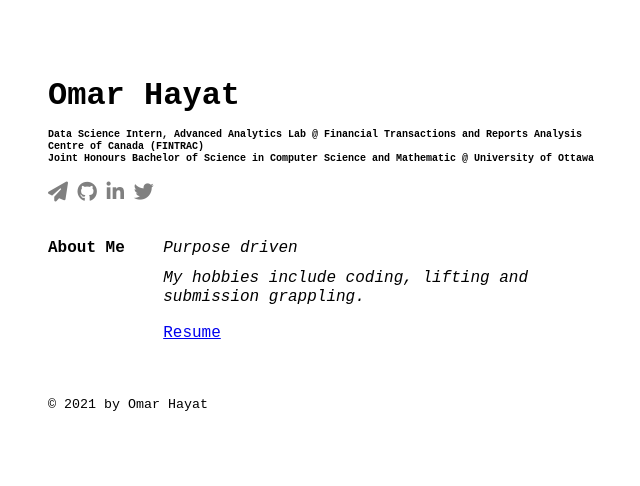
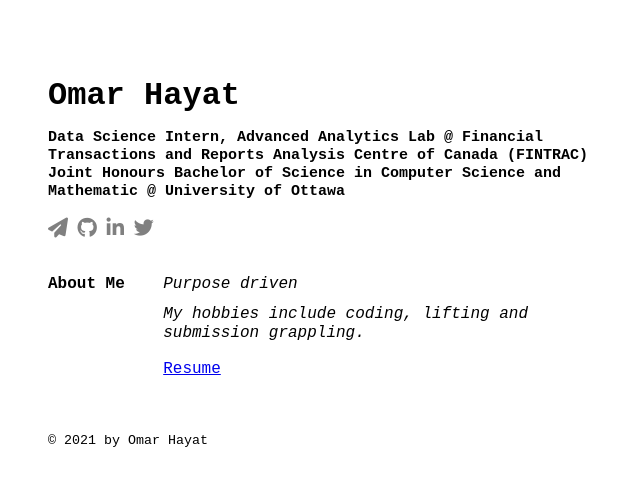
Before and after one commit to OmarHayat-DEV/web, a Jekyll site: the page built from index.html, in a window 1280 px wide. Shown: the top 486 px of the page, without its empty margins (304-944 px from the left). Built offline with Jekyll 4.4.1, drawn with Linux system fonts in a browser that asks for light colours; nearby versions of some CDN libraries.

Commit message:
changed font size

```diff
--- a/index.html
+++ b/index.html
@@ -4,8 +4,8 @@ layout: default
 
 <div class="header">
     <h1>Omar Hayat</h1>
-    <h4 style="font-size:10px">Data Science Intern, Advanced Analytics Lab @ Financial Transactions and Reports Analysis Centre of Canada (FINTRAC)</h4>
-    <h4 style="font-size:10px">Joint Honours Bachelor of Science in Computer Science and Mathematic @ University of Ottawa</h4>
+    <h4 style="font-size:15px">Data Science Intern, Advanced Analytics Lab @ Financial Transactions and Reports Analysis Centre of Canada (FINTRAC)</h4>
+    <h4 style="font-size:15px">Joint Honours Bachelor of Science in Computer Science and Mathematic @ University of Ottawa</h4>
     <div class="social"> {% include social-media-links.html %}</div>
 </div>
 
```
